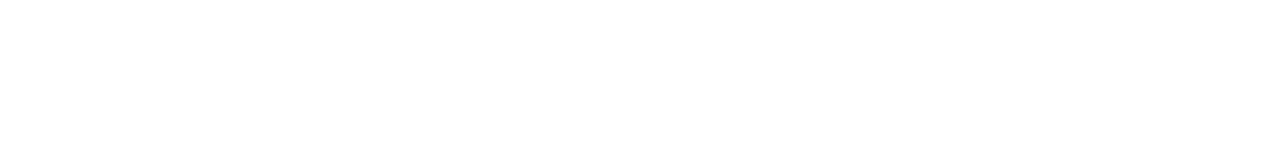
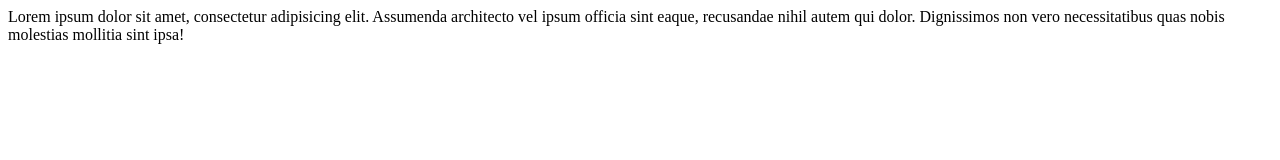
Before and after one commit to jgray7019/gittygittybangbang, a plain HTML site: page index.html in a window 1280 px wide. Drawn offline with Linux system fonts and the light colour scheme.

Commit message:
added lorem ipsum text

```diff
--- a/index.html
+++ b/index.html
@@ -5,6 +5,7 @@
 	<title>Gitty Gitty Bang Bang</title>
 </head>
 <body>
+	Lorem ipsum dolor sit amet, consectetur adipisicing elit. Assumenda architecto vel ipsum officia sint eaque, recusandae nihil autem qui dolor. Dignissimos non vero necessitatibus quas nobis molestias mollitia sint ipsa!
 
 </body>
 </html>
```
